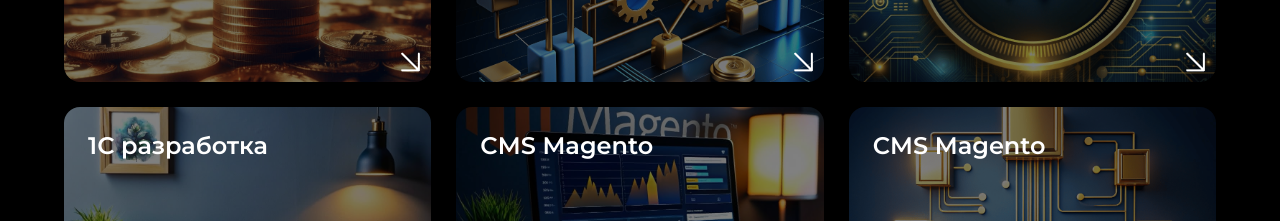
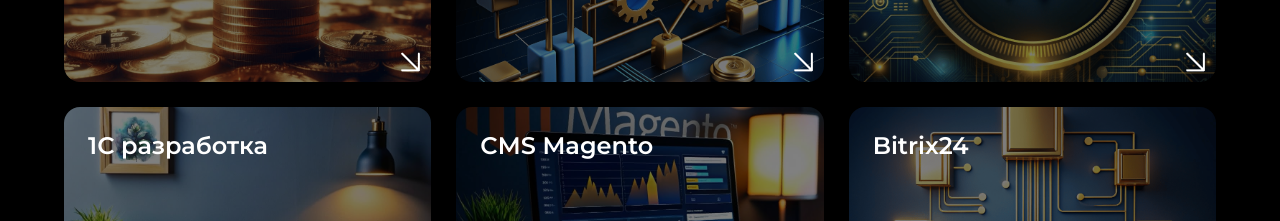
Before and after one commit to valujin/RegiusLab, a React (Vite) app: page / in a window 1280 px wide. Shown: the part 920-1141 px from the top of the page. Built offline with nearby package versions, Linux system fonts and the light colour scheme.

Commit message:
little fix

```diff
--- a/src/Pages/Home/Home.jsx
+++ b/src/Pages/Home/Home.jsx
@@ -252,7 +252,7 @@
             <div className="services__bullits-mobile-back"></div>
 
             <div className="services__bullits-item-default">
-              <p className="services__item-title">CMS Magento</p>
+              <p className="services__item-title">Bitrix24</p>
               <img src={arrowDownImg} className="servises__item-arrow" alt="" />
             </div>
 
```
